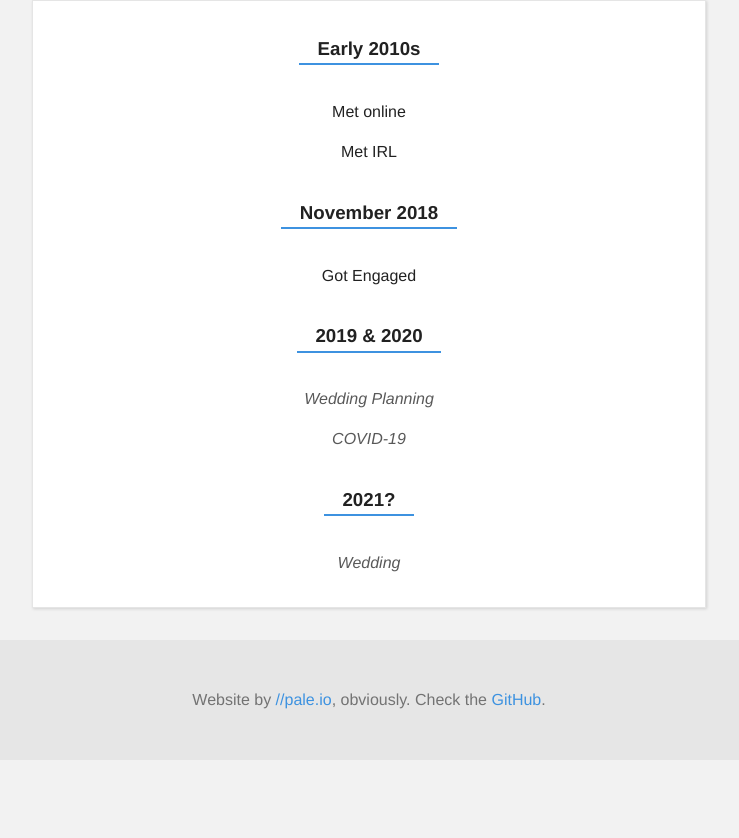
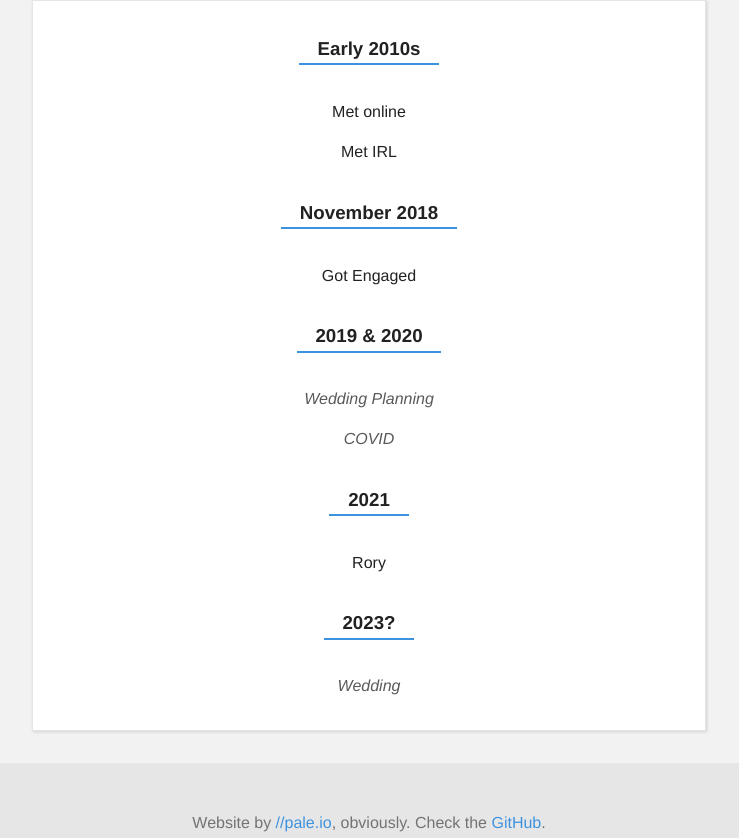
Before and after one commit to pale2hall/VinceAndAlex, a website: page assets/views/index.html in a window 1280 px wide. Shown: the part 385-1223 px from the top of the page, without its empty margins (271-1010 px from the left). Before the commit the page ends 1145 px from the top, so only its background shows below. Drawn offline with Linux system fonts and the light colour scheme.

Commit message:
Added some dates.

```diff
--- a/assets/views/index.html
+++ b/assets/views/index.html
@@ -21,8 +21,10 @@
       <p>Got Engaged</p>
       <h3>2019 & 2020</h3>
       <p class="tba">Wedding Planning</p>
-      <p class="tba">COVID-19</p>
-      <h3>2021?</h3>
+      <p class="tba">COVID</p>
+      <h3>2021</h3>
+      <p>Rory</p>
+      <h3>2023?</h3>
       <p class="tba">Wedding</p>
 
     </div>
```
